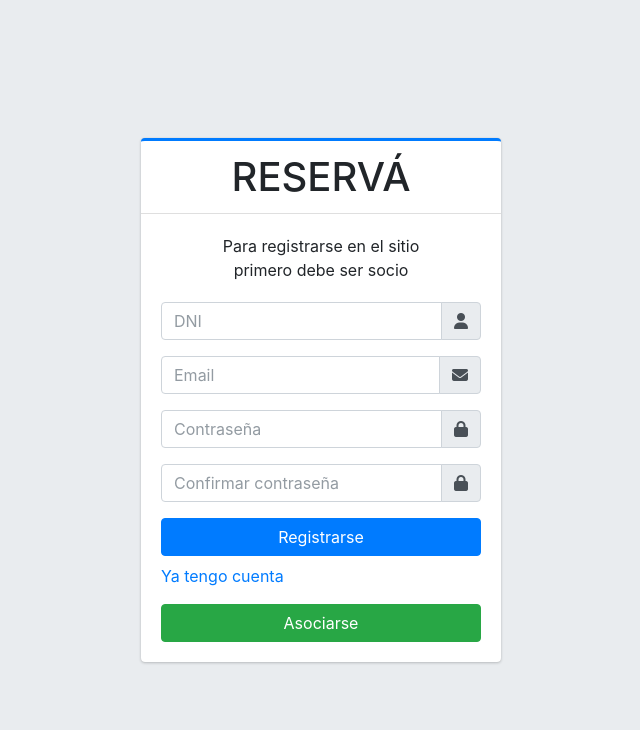
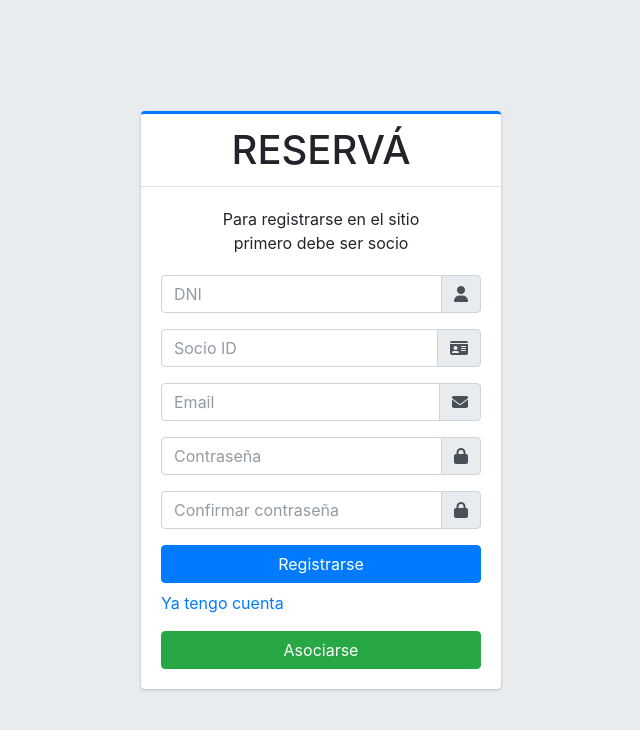
Before and after one commit to facurodrij/TrabajoFinal_ASC, a Django app: page /signup/ in a window 1280 px wide. Shown: the top 730 px of the page, without its empty margins (319-959 px from the left). Run offline with Django 4.2, Linux system fonts and the light colour scheme; parts of the project's set-up code (start-up, migrations or seed data) failed here and were passed over; some libraries are stand-ins or nearby versions.

Commit message:
Campo de SocioID agregado al formulario de signup

```diff
--- a/accounts/forms.py
+++ b/accounts/forms.py
@@ -172,6 +172,8 @@ class SignUpForm(forms.Form):
         widget=forms.TextInput(attrs={'placeholder': 'Email',
                                       'class': 'form-control',
                                       }))
+    socio_id = forms.IntegerField(required=True,
+                                  widget=forms.NumberInput(attrs={'class': 'form-control', 'placeholder': 'Socio ID'}))
     error_messages = {
         "password_mismatch": _("The two password fields didn’t match."),
     }
@@ -215,6 +217,16 @@ class SignUpForm(forms.Form):
             raise forms.ValidationError('El DNI ingresado ya está registrado.')
         return dni
 
+    def clean_socio_id(self):
+        """
+        Validar que el socio_id exista en la tabla Socio y coincida con el DNI ingresado.
+        """
+        socio_id = self['socio_id'].value()
+        dni = self['dni'].value()
+        if not Socio.objects.filter(id=socio_id, persona__dni=dni).exists():
+            raise forms.ValidationError('El número de Socio ingresado no coincide con el DNI ingresado.')
+        return socio_id
+
     def clean_password2(self):
         password1 = self.cleaned_data.get("password1")
         password2 = self.cleaned_data.get("password2")
--- a/accounts/templates/registration/signup.html
+++ b/accounts/templates/registration/signup.html
@@ -34,6 +34,14 @@
                     <div class="input-group-append">
                         <div class="input-group-text">
                             <span class="fas fa-user"></span>
+                        </div>
+                    </div>
+                </div>
+                <div class="input-group mb-3">
+                    {{ form.socio_id }}
+                    <div class="input-group-append">
+                        <div class="input-group-text">
+                            <span class="fa-solid fa-id-card"></span>
                         </div>
                     </div>
                 </div>
--- a/accounts/views.py
+++ b/accounts/views.py
@@ -41,14 +41,10 @@ class SignUpView(FormView):
         return context
 
     def form_valid(self, form):
-        # Obtener DNI y Email
-        try:
-            dni = form.clean_dni()
-            email = form.clean_email()
-        except ValidationError as e:
-            form.add_error('dni', e)
-            form.add_error('email', e)
-            return self.form_invalid(form)
+        # Obtener DNI, Email y SocioID
+        dni = form.clean_dni()
+        email = form.clean_email()
+        socio_id = form.clean_socio_id()
         # Obtener la Persona con el DNI ingresado
         persona = Persona.objects.get(dni=dni)
         # Crear el Usuario con el Email ingresado y Username igual al DNI ingresado
```
